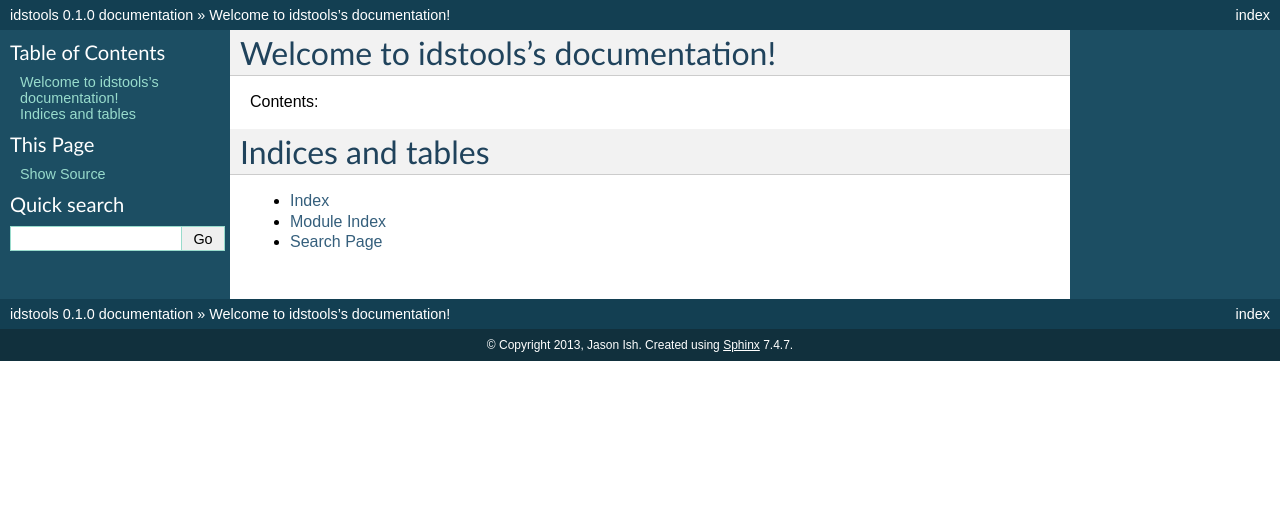
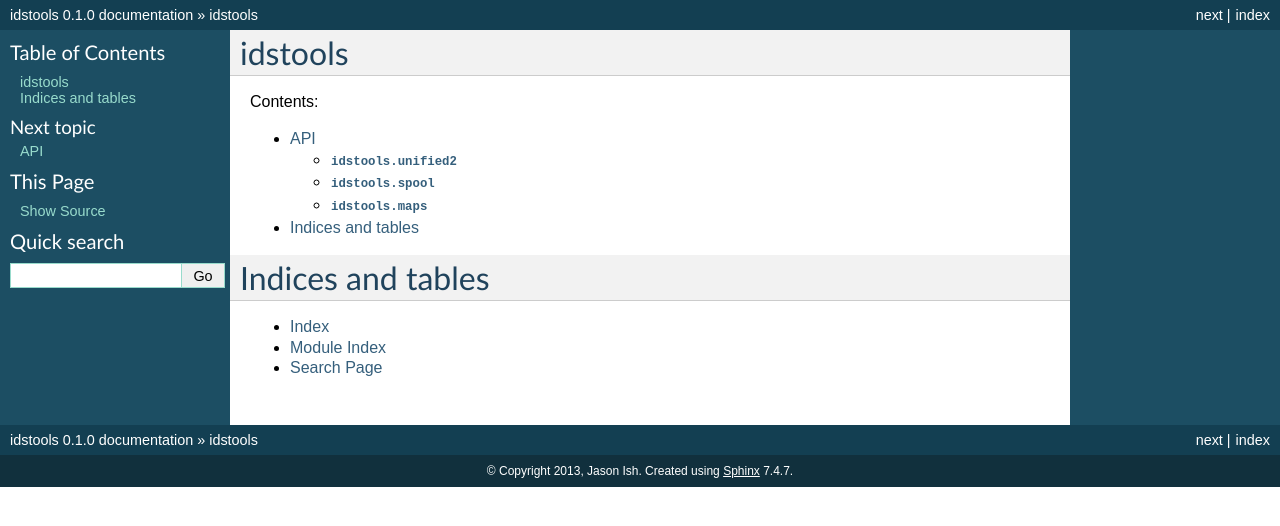
Before and after one commit to jasonish/py-idstools, a Sphinx documentation site: the page built from doc/index.rst, in a window 1280 px wide. Shown: the top 526 px of the page. Built offline with Sphinx 7.4.7, drawn with Linux system fonts in a browser that asks for light colours.

Commit message:
Add some documentation with sphinx.

```diff
--- /dev/null
+++ b/doc/api-maps.rst
@@ -0,0 +1,5 @@
+``idstools.maps``
+=====================
+
+.. automodule:: idstools.maps
+   :members:
--- /dev/null
+++ b/doc/api-unified2.rst
@@ -0,0 +1,5 @@
+``idstools.unified2``
+=====================
+
+.. automodule:: idstools.unified2
+   :members:
--- /dev/null
+++ b/doc/api.rst
@@ -0,0 +1,18 @@
+API
+===
+
+Contents:
+
+.. toctree::
+   :maxdepth: 2
+
+   api-unified2
+   api-spool
+   api-maps
+
+Indices and tables
+==================
+
+* :ref:`genindex`
+* :ref:`modindex`
+* :ref:`search`
--- a/doc/index.rst
+++ b/doc/index.rst
@@ -3,15 +3,15 @@
    You can adapt this file completely to your liking, but it should at least
    contain the root `toctree` directive.
 
-Welcome to idstools's documentation!
-====================================
+idstools
+========
 
 Contents:
 
 .. toctree::
    :maxdepth: 2
 
-
+   api
 
 Indices and tables
 ==================
```
Also changed, not shown: doc/api-spool.rst (added, +16 -0 lines), 2 other files.
